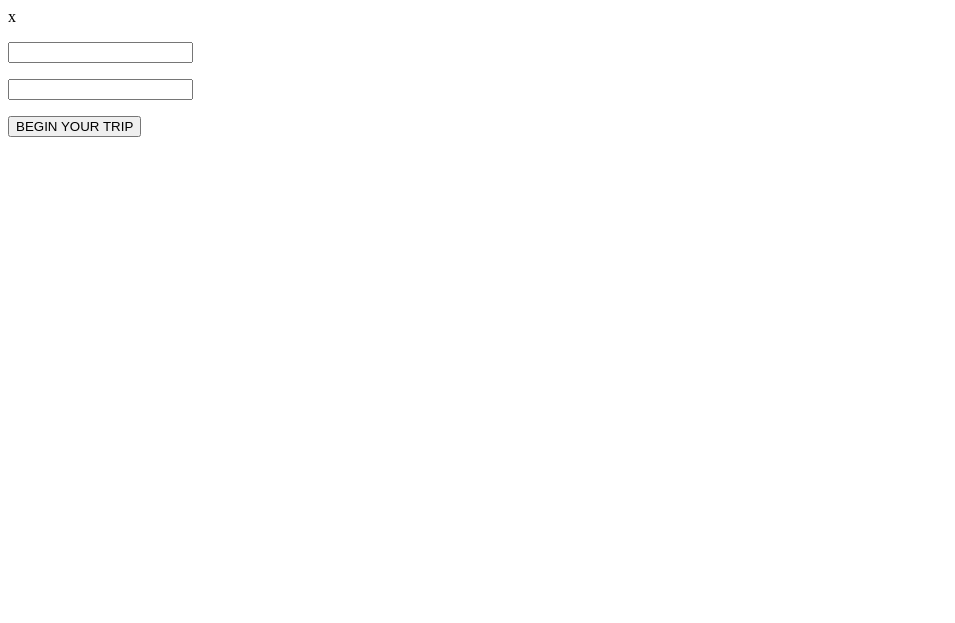
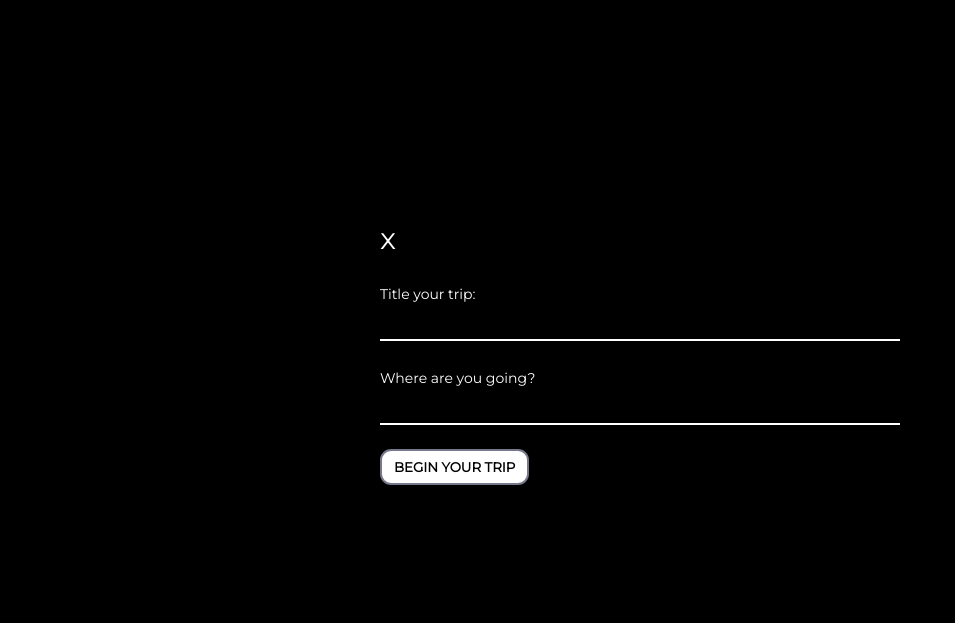
Before and after one commit to dxnia/493final, a plain HTML site: page index.html in a window 1280 px wide. Shown: the whole page, without its empty margins (0-955 px from the left). Drawn offline with Linux system fonts and the light colour scheme.

Commit message:
index.css

```diff
--- a/index.html
+++ b/index.html
@@ -8,7 +8,7 @@
 
   <link rel='stylesheet prefetch' href='https://cdnjs.cloudflare.com/ajax/libs/font-awesome/4.5.0/css/font-awesome.min.css'>
 
-      <link rel="stylesheet" href="css/style.css">
+      <link rel="stylesheet" href="add_event.css">
 
 
 </head>
```
